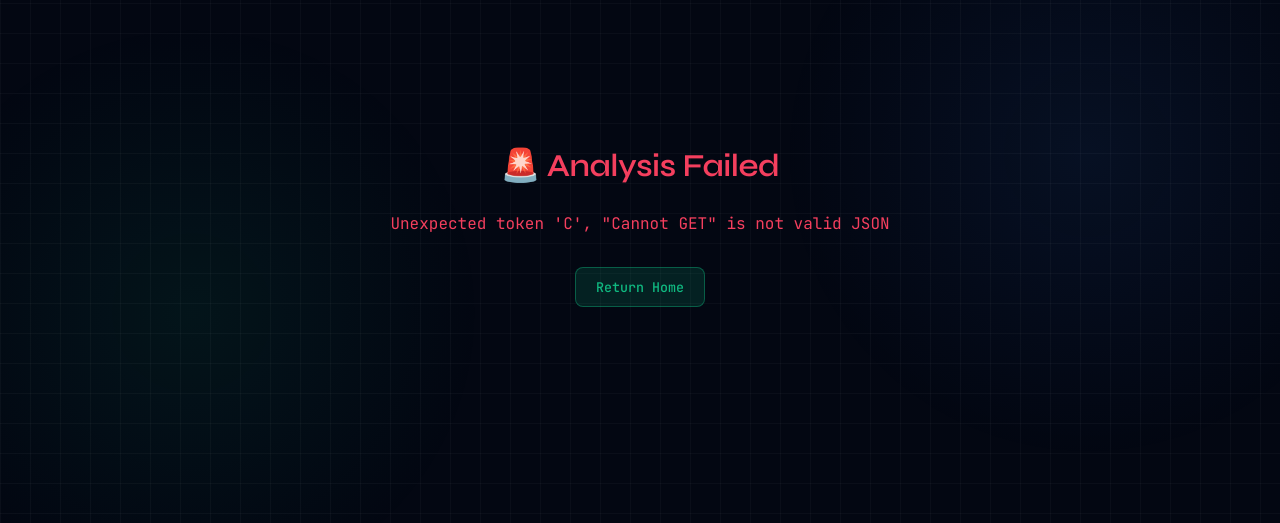
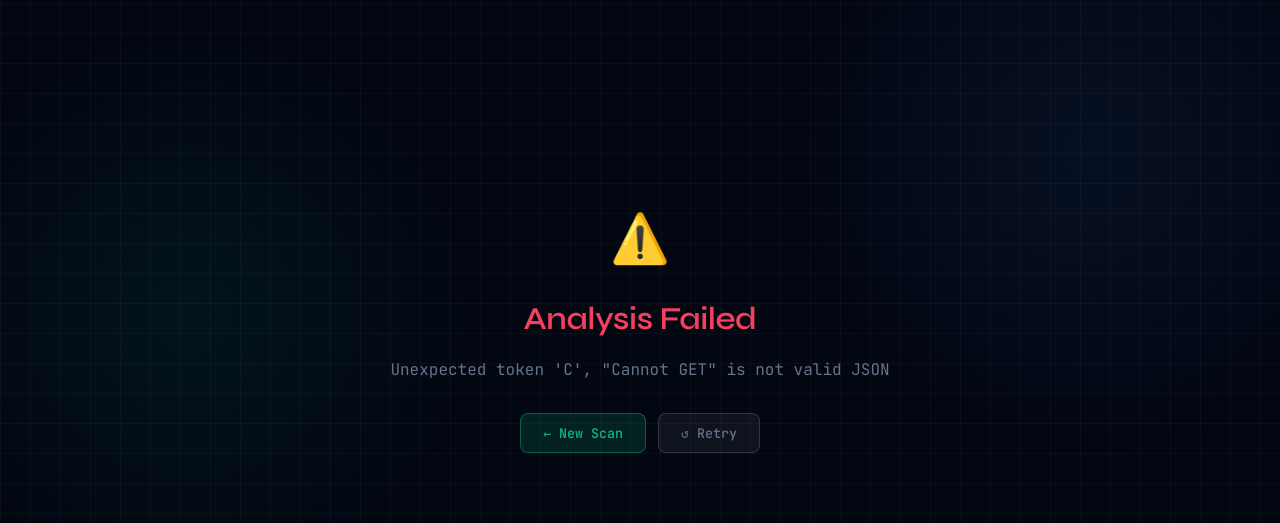
Before and after one commit to patidarganesh/SkillScanner, a Flask app: page /results/1 in a window 1280 px wide. Shown: the part 87-610 px from the top of the page. Run offline with Flask 3, Linux system fonts and the light colour scheme.

Commit message:
fix: proper error handling for failed scans + empty/binary-only folder guard
- SystemExit(0) now shows a real message instead of blank/0
- empty folders (no readable files) show clear message with file types found
- error screen redesigned with better message + hint + retry button
- error detail stored in error_detail field for debugging
- favicon.ico route added (inline SVG green shield)
- favicon link tag added to index.html

```diff
--- a/app.py
+++ b/app.py
@@ -705,6 +705,18 @@
                     scan_res['name'] = file_name
 
         payload = build_payload(scan_res)
+
+        # Guard: if no readable files were found, skip AI and show a clear error
+        readable = scan_res.get('readable_files', 0) or len(scan_res.get('files', []))
+        if readable == 0:
+            skipped_exts = list({os.path.splitext(s.get('relative_path',''))[1] for s in scan_res.get('skipped', [])})[:6]
+            ext_hint = ', '.join(skipped_exts) if skipped_exts else 'unknown types'
+            raise ValueError(
+                f"No readable source files found in \"{scan_res.get('name', 'this folder')}\". "
+                f"The folder appears to contain only unsupported file types ({ext_hint}). "
+                f"SkillScanner analyzes code, config, and text files — not images or binaries."
+            )
+
         ai_res = call_ai(payload)
 
         # Merge static findings into ai_res so no bypass or evasion goes unnoticed
@@ -754,9 +766,18 @@
         SCANS[scan_id]["scan_summary"] = scan_res
         SCANS[scan_id]["status"] = "completed"
         save_scans()
+    except SystemExit as se:
+        SCANS[scan_id]["status"] = "error"
+        SCANS[scan_id]["error"] = "The scan process exited unexpectedly. This usually means the folder had no readable files or was empty."
+        save_scans()
     except Exception as e:
+        import traceback as _tb
+        err_str = str(e).strip()
+        if not err_str or err_str == '0':
+            err_str = "An unexpected error occurred during analysis. The folder may be empty or contain only unsupported file types."
         SCANS[scan_id]["status"] = "error"
-        SCANS[scan_id]["error"] = str(e)
+        SCANS[scan_id]["error"] = err_str
+        SCANS[scan_id]["error_detail"] = _tb.format_exc()
         save_scans()
     finally:
         if extract_dir:
@@ -768,6 +789,19 @@
 @app.route('/')
 def index():
     return render_template('index.html')
+
+@app.route('/favicon.ico')
+def favicon():
+    from flask import Response
+    # Inline SVG favicon — green shield matching the brand
+    svg = (
+        '<svg xmlns="http://www.w3.org/2000/svg" viewBox="0 0 32 32">'
+        '<rect width="32" height="32" rx="6" fill="#030712"/>'
+        '<path d="M16 4 L27 8 L27 16 C27 22 22 27 16 28 C10 27 5 22 5 16 L5 8 Z" fill="#10b981"/>'
+        '<path d="M12 16 L15 19 L21 13" stroke="#030712" stroke-width="2.5" fill="none" stroke-linecap="round" stroke-linejoin="round"/>'
+        '</svg>'
+    )
+    return Response(svg, mimetype='image/svg+xml')
 
 @app.route('/results/<scan_id>')
 def results_page(scan_id):
--- a/config.json
+++ b/config.json
@@ -1,5 +1,5 @@
 {
-  "provider": "gemini",
+  "provider": "opencode",
   "anthropic": {
     "api_key": "YOUR_ANTHROPIC_API_KEY",
     "model": "claude-opus-4-6"
@@ -31,5 +31,9 @@
   "server": {
     "host": "localhost",
     "port": 5000
+  },
+  "opencode": {
+    "api_key": "sk-jxTZE5qRmyggSZ2fAtaH5unc13RfM5Z0wziGETgrUZDYAXYA4EiUrQP4uqzeBjSq",
+    "model": "mimo-v2.5-free"
   }
 }
--- a/templates/index.html
+++ b/templates/index.html
@@ -5,6 +5,7 @@
     <meta charset="UTF-8">
     <meta name="viewport" content="width=device-width, initial-scale=1.0">
     <title>SkillScan - AI Skill Package Security Scanner</title>
+    <link rel="icon" href="/favicon.ico" type="image/svg+xml">
     <link rel="preconnect" href="https://fonts.googleapis.com">
     <link rel="preconnect" href="https://fonts.gstatic.com" crossorigin>
     <link
--- a/templates/results.html
+++ b/templates/results.html
@@ -949,10 +949,15 @@
             <p id="loading-sub">Connecting to local engine...</p>
         </div>
 
-        <div id="screen-error">
-            <h2>🚨 Analysis Failed</h2>
-            <p id="error-msg" style="margin-bottom: 30px;"></p>
-            <a href="/"><button class="primary" style="padding: 10px 20px;">Return Home</button></a>
+        <div id="screen-error" style="text-align:center; padding: 60px 20px;">
+            <div style="font-size: 3rem; margin-bottom: 16px;">⚠️</div>
+            <h2 style="color: var(--red); margin-bottom: 12px;">Analysis Failed</h2>
+            <p id="error-msg" style="color: var(--muted); max-width: 520px; margin: 0 auto 10px; line-height: 1.7;"></p>
+            <p id="error-hint" style="color: var(--muted); font-size: 0.82rem; max-width: 480px; margin: 0 auto 30px;"></p>
+            <div style="display: flex; gap: 12px; justify-content: center; flex-wrap: wrap;">
+                <a href="/"><button class="primary" style="padding: 10px 22px;">← New Scan</button></a>
+                <button onclick="location.reload()" style="padding: 10px 22px; border-color: rgba(255,255,255,0.15); color: var(--muted);">↺ Retry</button>
+            </div>
         </div>
 
         <!-- SCREEN 3: RESULTS -->
@@ -1032,7 +1037,16 @@
                 const status = data.data.status;
 
                 if (status === 'error') {
-                    throw new Error(data.data.error || "Unknown analysis error");
+                    let errMsg = data.data.error || '';
+                    // If error is empty, '0', or just a number — give a real message
+                    if (!errMsg || errMsg === '0' || /^\d+$/.test(errMsg.trim())) {
+                        errMsg = 'The analysis process crashed unexpectedly.';
+                    }
+                    clearInterval(pollInterval);
+                    document.getElementById('screen-loading').style.display = 'none';
+                    document.getElementById('screen-error').style.display = 'block';
+                    document.getElementById('error-msg').innerText = errMsg;
+                    document.getElementById('error-hint').innerText = 'Common causes: empty folder, only image/binary files, no AI key set, or network timeout.';
                 } else if (status === 'completed') {
                     clearInterval(pollInterval);
                     document.getElementById('screen-loading').style.display = 'none';
```
